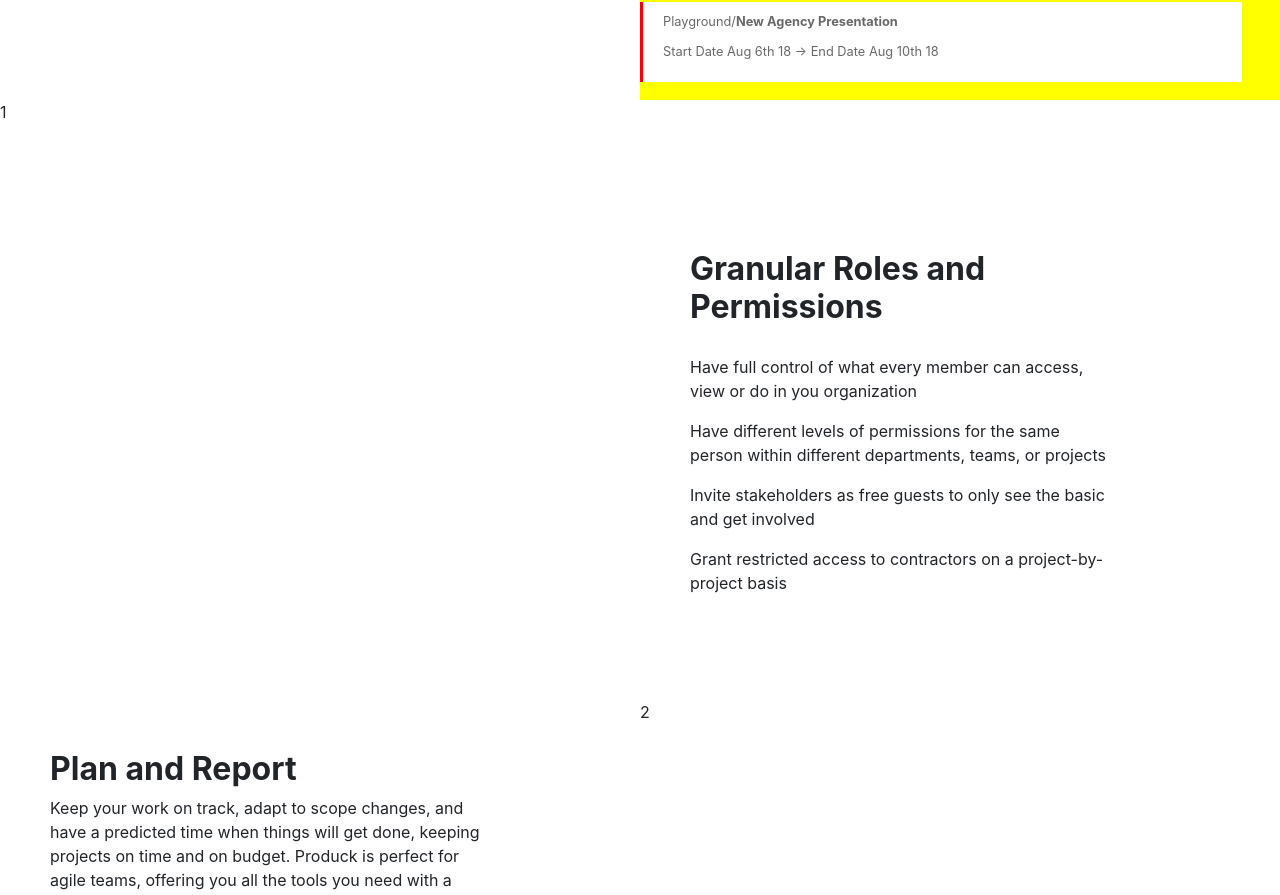
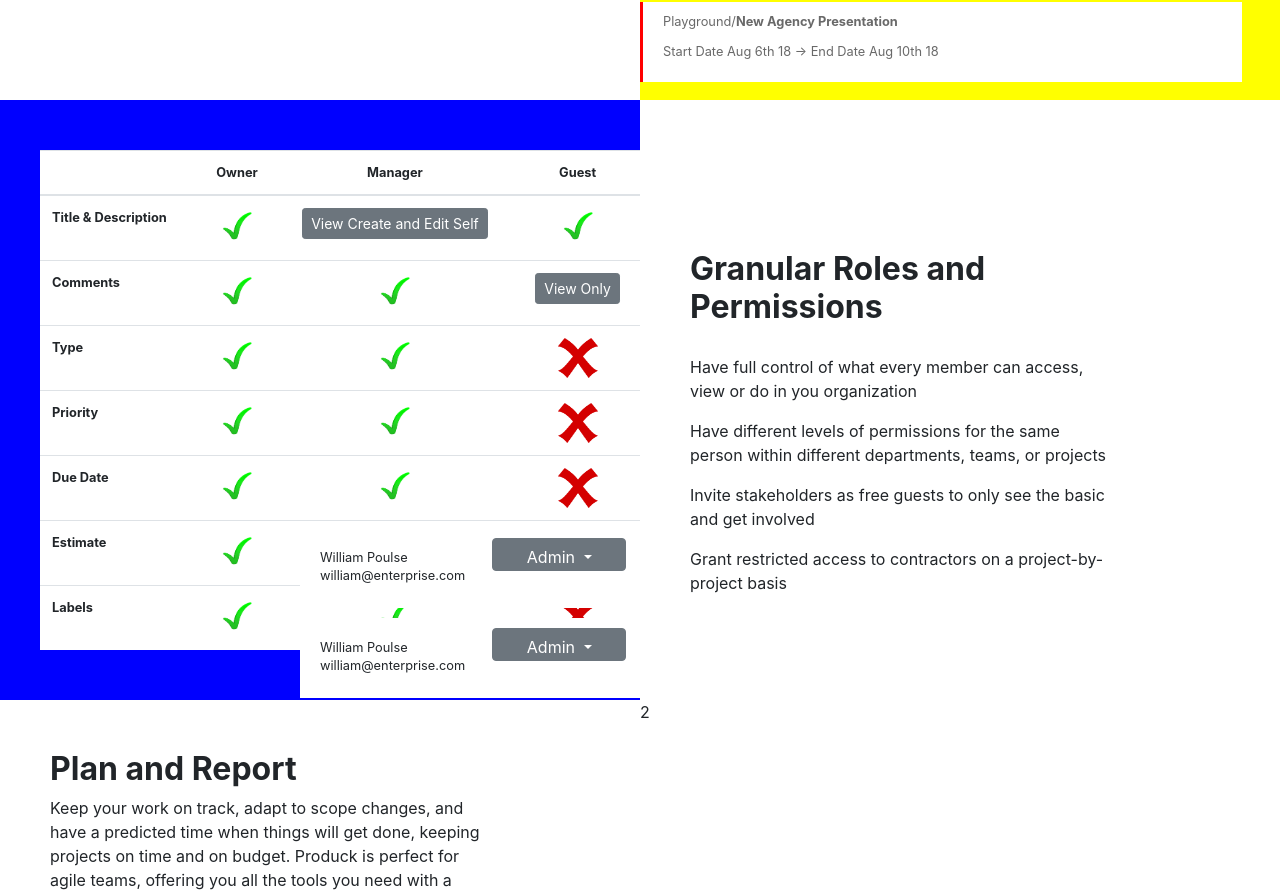
Before and after one commit to acudarwin/bonsio, an Angular app: page / in a window 1280 px wide. Shown: the part 1690-2585 px from the top of the page. Built offline with nearby package versions, Linux system fonts and the light colour scheme.

Commit message:
Granular Layaut

```diff
--- a/src/app/sectgranular/sectgranular.component.css
+++ b/src/app/sectgranular/sectgranular.component.css
@@ -11,6 +11,10 @@
     grid-row: 1/2;
     width: 100%;
     height: 100%;
+    background: blue;
+    display: grid;
+    grid-template-columns: 1fr;
+    grid-template-rows: 1fr 1fr;
 
 }
 
@@ -37,6 +41,67 @@
     padding: 0 120px 0 0;
 }
 
-.granular-roles-permi{
+img{
+    width: 40px;
+    height: 40px;
+    text-align: center;
+}
 
+thead, td{
+    text-align: center;
 }
+
+.table{
+    grid-column: 1/2;
+    grid-row: 1/3;
+    background: #fff;
+    font-size: 0.8em;
+    width: 600px;
+    margin: 50px 0 0 40px;
+    z-index: 1;
+}
+
+.rol-enter{
+    width: 60%;
+    height: 80px;
+    background: #fff;
+    z-index: 2;
+    margin: 0 0 10px 300px;
+    display: grid;
+    grid-template-columns: 1fr 1fr;
+    grid-template-rows: 1fr 1fr;
+}
+
+.rol-enter-nam{
+    grid-column: 1/2;
+    grid-row: 1/2;
+    margin: 20px 0 0 20px;
+    font-size: 0.8em;
+}
+
+.rol-enter-namemail{
+    grid-column: 1/2;
+    grid-row: 2/3;
+    margin: 0 0 0 20px;
+    font-size: 0.8em;
+    line-height: 0;
+}
+
+.btn-group{
+    grid-column: 2/3;
+    grid-row: 1/2;
+    width: 70%;
+    height: 90%;
+    padding: 10px 0 0 0;
+}
+
+.rol-two{
+    width: 60%;
+    height: 80px;
+    background: #fff;
+    z-index: 3;
+    margin: 0 0 2px 300px;
+    display: grid;
+    grid-template-columns: 1fr 1fr;
+    grid-template-rows: 1fr 1fr;
+}
--- a/src/app/sectgranular/sectgranular.component.html
+++ b/src/app/sectgranular/sectgranular.component.html
@@ -1,6 +1,85 @@
 <div class="granular">
     <div class="granular-profiles">
-      1
+      <table class="table">
+        <thead>
+          <tr>
+            <th scope="col"></th>
+            <th scope="col">Owner</th>
+            <th scope="col">Manager</th>
+            <th scope="col">Guest</th>
+          </tr>
+        </thead>
+        <tbody>
+          <tr>
+            <th scope="row">Title & Description</th>
+            <td><img src="assets/img/check.png" alt=""></td>
+            <td><button type="button" class="btn btn-secondary btn-sm">View Create and Edit Self</button></td>
+            <td><img src="assets/img/check.png" alt=""></td>
+          </tr>
+          <tr>
+            <th scope="row">Comments</th>
+            <td><img src="assets/img/check.png" alt=""></td>
+            <td><img src="assets/img/check.png" alt=""></td>
+            <td><button type="button" class="btn btn-secondary btn-sm">View Only</button></td>
+          </tr>
+          <tr>
+            <th scope="row">Type</th>
+            <td><img src="assets/img/check.png" alt=""></td>
+            <td><img src="assets/img/check.png" alt=""></td>
+            <td><img src="assets/img/cancel.png" alt=""></td>
+          </tr>
+          <tr>
+            <th scope="row">Priority</th>
+            <td><img src="assets/img/check.png" alt=""></td>
+            <td><img src="assets/img/check.png" alt=""></td>
+            <td><img src="assets/img/cancel.png" alt=""></td>
+          </tr>
+          <tr>
+            <th scope="row">Due Date</th>
+            <td><img src="assets/img/check.png" alt=""></td>
+            <td><img src="assets/img/check.png" alt=""></td>
+            <td><img src="assets/img/cancel.png" alt=""></td>
+          </tr>
+          <tr>
+            <th scope="row">Estimate</th>
+            <td><img src="assets/img/check.png" alt=""></td>
+            <td><img src="assets/img/check.png" alt=""></td>
+            <td><img src="assets/img/cancel.png" alt=""></td>
+          </tr>
+          <tr>
+            <th scope="row">Labels</th>
+            <td><img src="assets/img/check.png" alt=""></td>
+            <td><img src="assets/img/check.png" alt=""></td>
+            <td><img src="assets/img/cancel.png" alt=""></td>
+          </tr>
+        </tbody>
+      </table>
+      <div class="rol-enter">
+        <p class="rol-enter-nam">William Poulse</p>
+        <p class="rol-enter-namemail">william@enterprise.com</p>
+        <div class="btn-group">
+          <button type="button" class="btn btn-secondary dropdown-toggle layaut-enter" data-toggle="dropdown" aria-haspopup="true" aria-expanded="false">
+            Admin
+          </button>
+          <div class="dropdown-menu">
+              <div class="dropdown-divider"></div>
+          </div>
+        </div>
+      </div>
+
+      <div class="rol-two">
+        <p class="rol-enter-nam">William Poulse</p>
+        <p class="rol-enter-namemail">william@enterprise.com</p>
+        <div class="btn-group">
+          <button type="button" class="btn btn-secondary dropdown-toggle layaut-enter" data-toggle="dropdown" aria-haspopup="true" aria-expanded="false">
+            Admin
+          </button>
+          <div class="dropdown-menu">
+              <div class="dropdown-divider"></div>
+          </div>
+        </div>
+      </div>
+
     </div>
     <div class="granular-roles">
         <h2 class="granular-roles-tiroles">Granular Roles and Permissions</h2>
```
Also changed, not shown: src/assets/img/cancel.png (added), src/assets/img/check.png (added).
